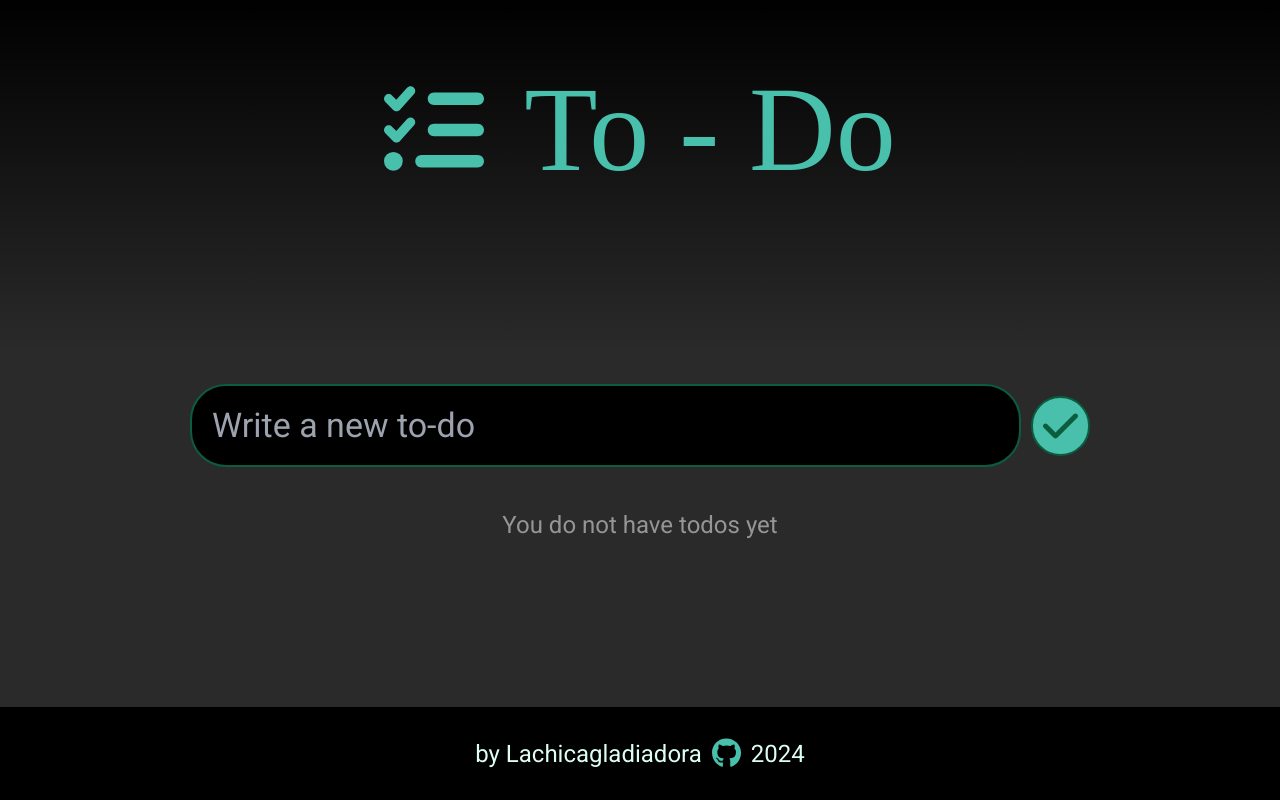
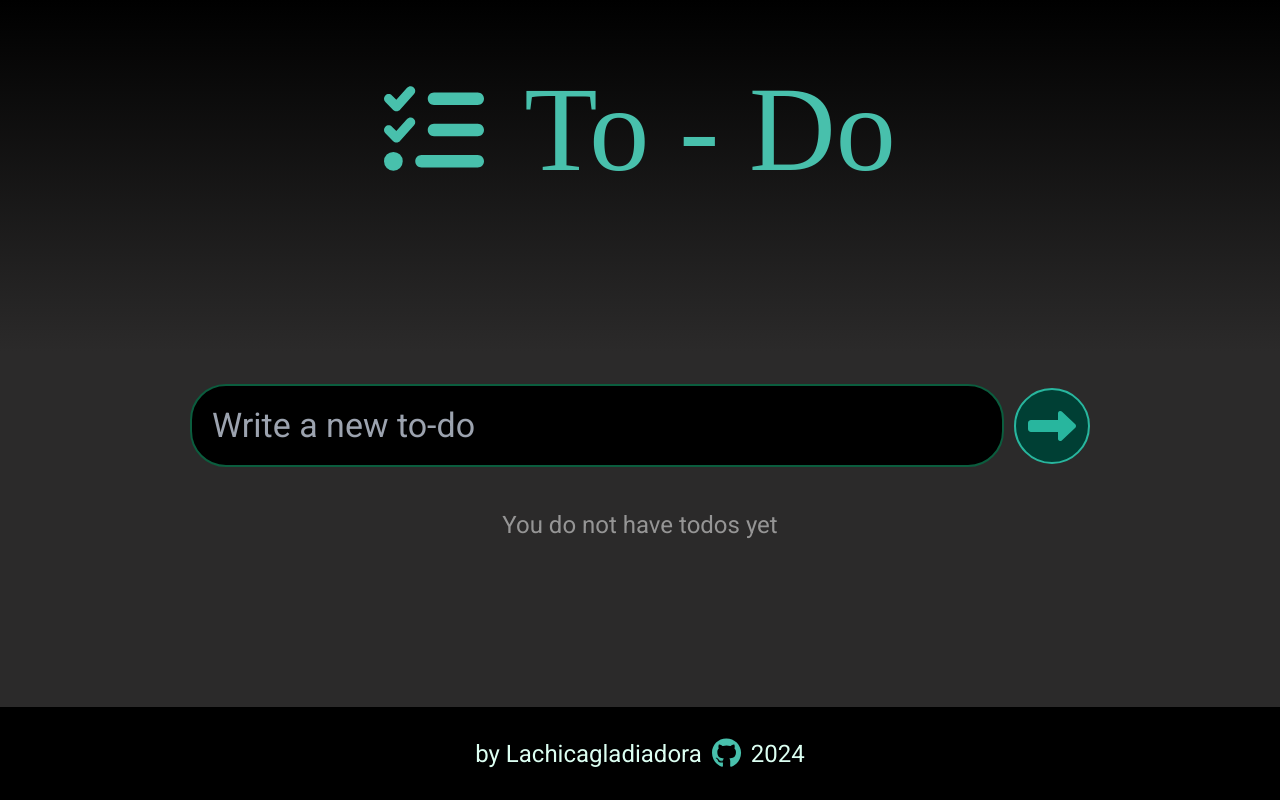
Before and after one commit to Lachicagladiadora/to-do-list, a React (Vite) app: page / in a window 1280 px wide. Built offline with nearby package versions, Linux system fonts and the light colour scheme; a web font is replaced by a local one.

Commit message:
refactor: button component

```diff
--- a/src/App.tsx
+++ b/src/App.tsx
@@ -11,9 +11,10 @@ import {
 import { FormTask } from "./components/FormTask";
 import { TodoItemList } from "./components/TodoItemList";
 import { Footer } from "./components/Footer";
-import { Button } from "./components/Button";
+// import { Button } from "./components/Button";
 import { TodoData } from "./types";
 import { getId } from "./utilities";
+import { Button } from "./outer/atomic/atoms/Button";
 
 export const App = () => {
   const [todos, setTodos] = useState<TodoData[]>([]);
@@ -137,25 +138,23 @@ export const App = () => {
             <div className="container-buttons-options">
               <Button
                 onClick={() => setShowCompleted((prev) => !prev)}
-                title={
+                title={showCompleted ? "Hide completed" : "Show completed"}
+                aria-label={
                   showCompleted
-                    ? "Hide completed todos"
-                    : "Show completed todos"
+                    ? "Button hide completed"
+                    : "Button show completed"
                 }
-                ariaLabel={
-                  showCompleted
-                    ? "Hide completed todos"
-                    : "Show completed todos"
-                }
-                classButton="eye-button"
+                className="p-2 rounded-full text-lg md:text-2xl md:p-3"
+                // className="eye-button"
               >
                 <FontAwesomeIcon icon={showCompleted ? faEyeSlash : faEye} />{" "}
               </Button>
               <Button
                 onClick={removeAllCompletedTodos}
-                title="Delete all completed"
-                ariaLabel="Delete all completed"
-                classButton="trash-button"
+                title="Delete completed"
+                aria-label="Button delete completed"
+                className="p-2 rounded-full text-lg md:text-2xl md:p-3"
+                // className="trash-button"
               >
                 <FontAwesomeIcon icon={faTrashAlt} />
               </Button>
--- a/src/components/Button.tsx
+++ /dev/null
@@ -1,43 +0,0 @@
-import { CSSProperties, ReactNode } from "react";
-
-type ButtonProps = {
-  children: ReactNode;
-  onClick?: (e: any) => void;
-  typeButton?: "button" | "submit" | "reset" | undefined;
-  title: string;
-  id?: string;
-  classButton?: string;
-  ariaLabel?: string;
-  style?: CSSProperties;
-};
-export const Button = ({
-  children,
-  onClick,
-  typeButton,
-  title,
-  ariaLabel,
-  id,
-  classButton,
-  style,
-}: ButtonProps) => {
-  return (
-    <button
-      id={id}
-      className={classButton}
-      onClick={onClick}
-      type={typeButton}
-      title={title}
-      aria-label={ariaLabel}
-      style={{
-        border: "solid 2px #0b5d3e",
-        background: " #48c0ac",
-        color: "#0b5d3e",
-        fontWeight: "bold",
-        textTransform: "capitalize",
-        ...style,
-      }}
-    >
-      {children}
-    </button>
-  );
-};
--- a/src/components/FormTask.tsx
+++ b/src/components/FormTask.tsx
@@ -1,8 +1,8 @@
 import { CSSProperties, useCallback } from "react";
 import { Input } from "./Input";
-import { Button } from "./Button";
 import { FontAwesomeIcon } from "@fortawesome/react-fontawesome";
-import { faCheck } from "@fortawesome/free-solid-svg-icons";
+import { faCheck, faRightLong } from "@fortawesome/free-solid-svg-icons";
+import { Button } from "../outer/atomic/atoms/Button";
 
 type FormTaskProps = {
   createNewTodo: (newTodoValue: string) => void;
@@ -42,6 +42,7 @@ export const FormTask = ({
         gap: "10px",
         ...style,
       }}
+      onSubmit={onSubmit}
     >
       <Input
         value={newTodoValue}
@@ -54,11 +55,10 @@ export const FormTask = ({
       />
       <Button
         title="Save To-Do"
-        onClick={onSubmit}
-        ariaLabel="Save To-Do"
-        classButton="button-form"
+        aria-label="Button save To-Do"
+        className="p-2 text-3xl rounded-full md:p-3 md:text-5xl"
       >
-        <FontAwesomeIcon icon={faCheck} className="button-form-icon" />
+        <FontAwesomeIcon icon={faRightLong} />
       </Button>
     </form>
   );
--- a/src/components/TodoItem.tsx
+++ b/src/components/TodoItem.tsx
@@ -1,24 +1,25 @@
 import { faCircle } from "@fortawesome/free-regular-svg-icons";
 import { faCheckCircle } from "@fortawesome/free-solid-svg-icons/faCheckCircle";
 import { FontAwesomeIcon } from "@fortawesome/react-fontawesome";
-import { Button } from "./Button";
+// import { Button } from "./Button";
 import { faPen, faRightLong, faXmark } from "@fortawesome/free-solid-svg-icons";
 import { Dispatch, FormEvent, useState } from "react";
 import { Input } from "./Input";
 import { TodoData } from "../types";
+import { Button } from "../outer/atomic/atoms/Button";
 
 type TodoProps = {
   // currentTodoId: number;
   todo: TodoData;
   toggleTodo: (todo: TodoData) => void;
-  allTodos: TodoData[];
+  // allTodos: TodoData[];
   fnAllTodos: Dispatch<React.SetStateAction<TodoData[]>>;
 };
 
 export const TodoItem = ({
   todo,
   toggleTodo,
-  allTodos,
+  // allTodos,
   fnAllTodos,
 }: TodoProps) => {
   const [currentId, setCurrentId] = useState("000000");
@@ -79,26 +80,33 @@ export const TodoItem = ({
             onChange={(e) => setNewValue(e.target.value)}
             style={{ fontSize: "20px", padding: "6px 6px" }}
           />
-          <Button title="Update to-do" classButton="form-edit-button">
+          <Button
+            title="Update to-do"
+            className="p-1 rounded-full text-base md:text-lg md:p-2 border-none bg-transparent"
+
+            // className="form-edit-button"
+          >
             <FontAwesomeIcon icon={faRightLong} />
           </Button>
         </form>
       )}
 
-      <button
+      <Button
         title="Edit to-do"
-        className="edit-button"
+        // className="edit-button"
+        className="p-4 rounded-full text-base text-teal md:text-lg md:p-2 border-none bg-transparent"
+        // className="bg-transparent border-none bg-none text-teal hover:bg-transparent hover:text-teal-light p-2 rounded-full text-lg md:text-2xl md:p-3"
         onClick={() => onShowEditForm(todo.id)}
-        style={{
-          padding: `${
-            currentId === todo.id && showEditForm ? "4px 8px" : "4px 6px"
-          }`,
-        }}
+        // style={{
+        //   padding: `${
+        //     currentId === todo.id && showEditForm ? "4px 8px" : "4px 6px"
+        //   }`,
+        // }}
       >
         <FontAwesomeIcon
           icon={currentId === todo.id && showEditForm ? faXmark : faPen}
         />
-      </button>
+      </Button>
     </li>
   );
 };
--- a/src/index.css
+++ b/src/index.css
@@ -59,13 +59,13 @@ header {
   color: var(--aquamarine-light);
 }
 
-.button-form {
+/* .button-form {
   color: var(--aquamarine-darker);
-}
+} */
 
-.button-form-icon {
+/* .button-form-icon {
   background: transparent;
-}
+} */
 
 /* to-dos options */
 .options-container {
@@ -133,22 +133,18 @@ footer {
   color: var(--aquamarine);
 }
 
-.edit-button {
-  /* padding: 4px 6px; */
+/* .edit-button {
   font-size: 15px;
   border-radius: 20px;
-  /* position: absolute; */
-  /* top: -15px; */
-  /* right: -5px; */
   display: none;
   border: none;
   background: transparent;
   color: var(--aquamarine);
-}
+} */
 
-.edit-button:hover {
+/* .edit-button:hover {
   background: var(--aquamarine-darker);
-}
+} */
 
 .to-do-item:hover + .edit-button {
   display: block;
@@ -163,14 +159,11 @@ footer {
   border: solid 2px var(--aquamarine-dark);
 }
 
-.form-edit-button {
+/* .form-edit-button {
   font-size: 20px;
   border-radius: 20px;
   padding: 4px 6px;
-  /* position: absolute;
-  top: -10px;
-  right: 10px; */
-}
+} */
 
 @media screen and (max-width: 600px) {
   .title {
@@ -187,11 +180,11 @@ footer {
     padding: 6px 12px;
     border-radius: 24px;
   }
-  .button-form {
+  /* .button-form {
     font-size: 24px;
     padding: 4px 8px;
     border-radius: 22px;
-  }
+  } */
   .options-container {
     flex-direction: column;
   }
@@ -203,7 +196,7 @@ footer {
     justify-content: end;
     gap: 10px;
   }
-  .eye-button {
+  /* .eye-button {
     font-size: 18px;
     padding: 6px;
     border-radius: 34px;
@@ -212,7 +205,7 @@ footer {
     font-size: 18px;
     padding: 6px 8px;
     border-radius: 32px;
-  }
+  } */
   footer {
     padding: 18px 0px;
     font-size: 18px;
@@ -237,14 +230,14 @@ footer {
     padding: 10px 16px;
     border-radius: 30px;
   }
-  .button-form {
+  /* .button-form {
     font-size: 36px;
     padding: 6px 8px;
     border-radius: 30px;
     display: flex;
     justify-items: center;
     align-items: center;
-  }
+  } */
   .options-container {
     flex-direction: row;
   }
@@ -255,7 +248,7 @@ footer {
     width: auto;
     gap: 28px;
   }
-  .eye-button {
+  /* .eye-button {
     font-size: 20px;
     padding: 6px;
     border-radius: 32px;
@@ -264,7 +257,7 @@ footer {
     font-size: 20px;
     padding: 6px 8px;
     border-radius: 32px;
-  }
+  } */
   footer {
     padding: 22px 0px;
     font-size: 22px;
@@ -289,11 +282,11 @@ footer {
     padding: 14px 20px;
     border-radius: 36px;
   }
-  .button-form {
+  /* .button-form {
     font-size: 40px;
     padding: 8px 10px;
     border-radius: 34px;
-  }
+  } */
   .options-text {
     font-size: 28px;
   }
@@ -301,7 +294,7 @@ footer {
     width: auto;
     gap: 40px;
   }
-  .eye-button {
+  /* .eye-button {
     font-size: 20px;
     padding: 12px 12px;
     border-radius: 32px;
@@ -310,7 +303,7 @@ footer {
     font-size: 20px;
     padding: 12px 14px;
     border-radius: 32px;
-  }
+  } */
   footer {
     padding: 24px 0px;
     font-size: 24px;
--- /dev/null
+++ b/src/outer/atomic/atoms/Button.tsx
@@ -0,0 +1,20 @@
+import { ComponentPropsWithoutRef } from "react";
+
+type ButtonProps = ComponentPropsWithoutRef<"button">;
+
+export const Button = ({
+  children,
+  style,
+  className,
+  ...props
+}: ButtonProps) => {
+  return (
+    <button
+      {...props}
+      className={`border-2 border-teal-light bg-teal-darker text-teal-light font-bold capitalize grid place-items-center hover:bg-teal-light hover:text-teal-darker ${className}`}
+      style={{ ...style }}
+    >
+      {children}
+    </button>
+  );
+};
--- a/tailwind.config.js
+++ b/tailwind.config.js
@@ -1,9 +1,31 @@
 /** @type {import('tailwindcss').Config} */
+
 export default {
   content: ["./index.html",
     "./src/**/*.{js,ts,jsx,tsx}",],
   theme: {
     extend: {},
+    colors: {
+      transparent: 'transparent',
+      current: 'currentColor',
+      'teal-darker': '#003f34',
+      'teal-dark': '#015346',
+      'teal': '#006D5B',
+      'teal-light': '#28b69e',
+      'teal-lighter': '#b9f5eb',
+      // 'teal': '#006D5B',
+      'white': '#f7f7f7',
+      "black": '#000000',
+      'dark': '#222222',
+      'grey': '#ecebff',
+
+      // 'purple': '#3f3cbb',
+      // 'midnight': '#090841',
+      // 'metal': '#565584',
+      // 'tahiti': '#3ab7bf',
+      // 'bubble-gum': '#ff77e9',
+      // 'bermuda': '#78dcca',
+    },
   },
   plugins: [],
 }
```
Also changed, not shown: 1 other file (tests, documents, lock files or other folders).
